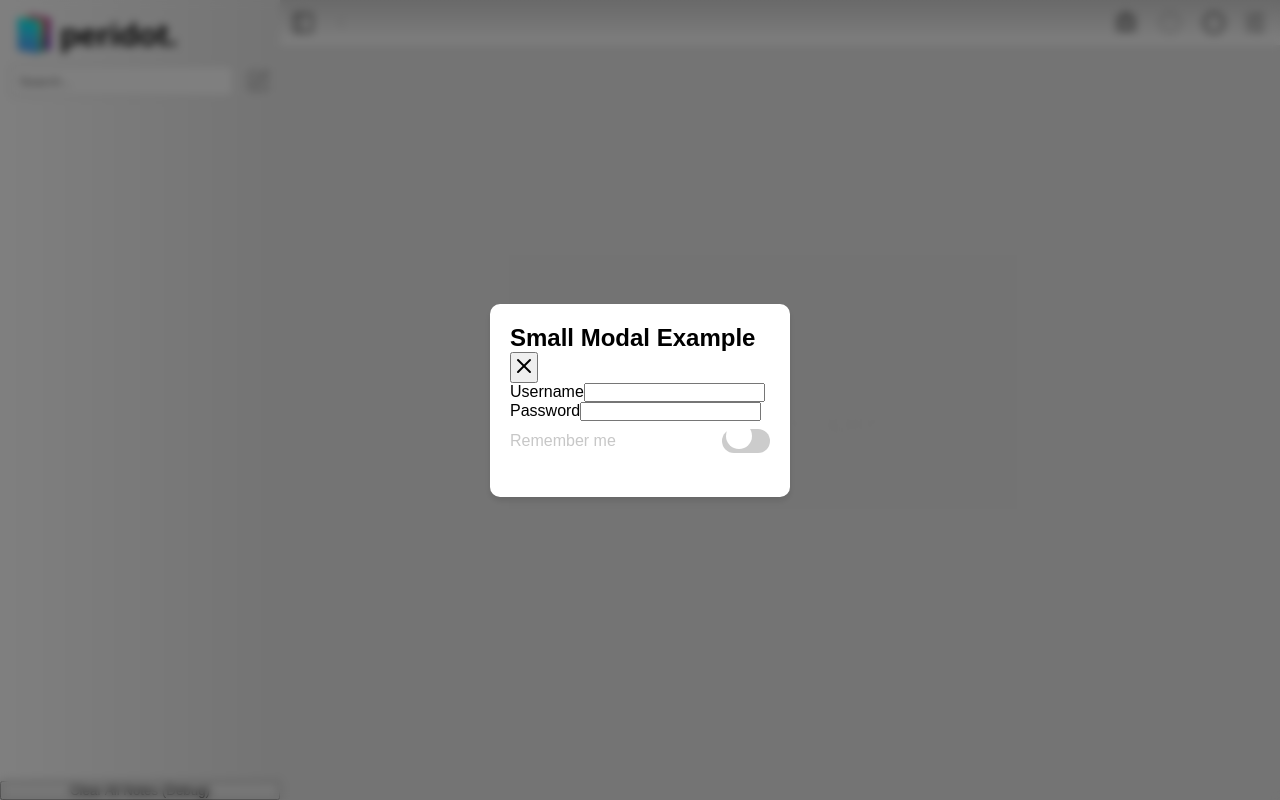
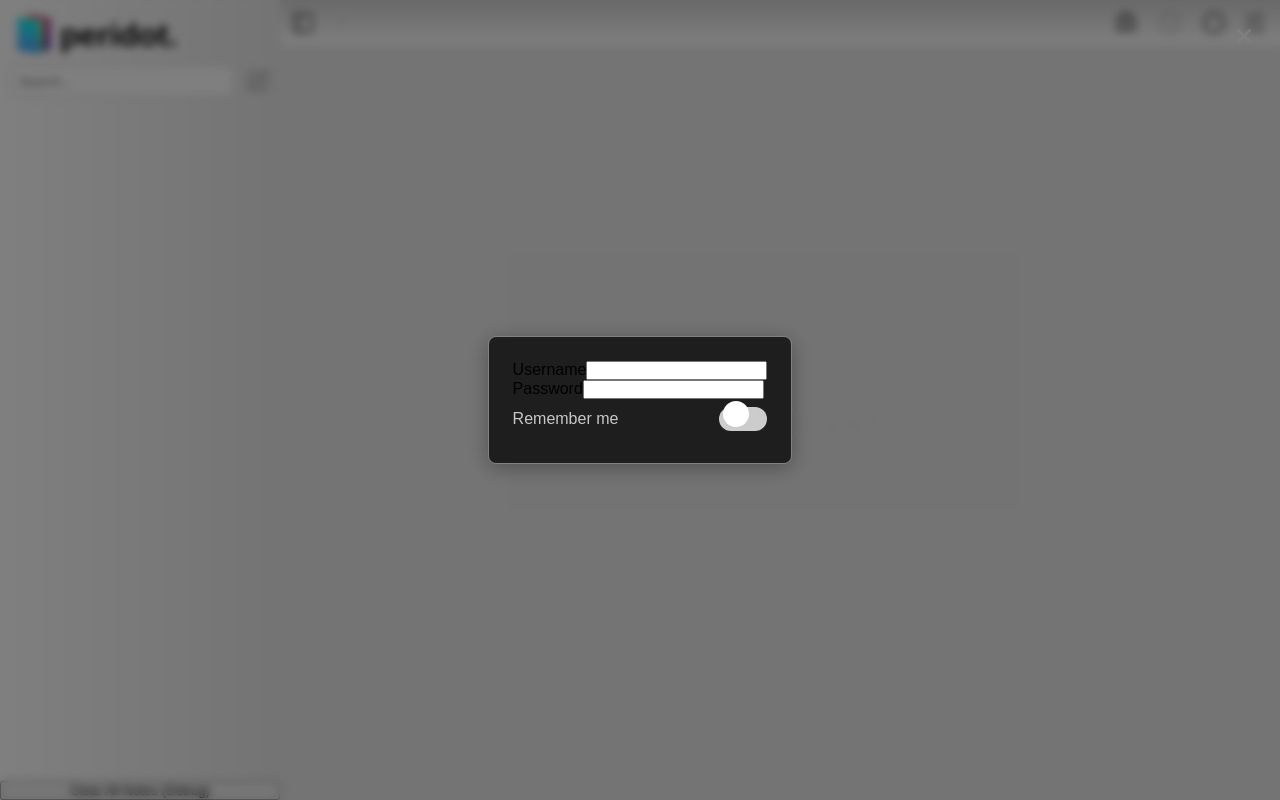
Before and after one commit to streylix/peridot, a React (Vite) app: page / in a window 1280 px wide. Both pictures are taken after a click on the button 1126 px from the left and 22 px from the top of the page. Built offline with nearby package versions, Linux system fonts and the light colour scheme.

Commit message:
getting somewhere

```diff
--- a/src/components/DebugModal.jsx
+++ b/src/components/DebugModal.jsx
@@ -88,7 +88,7 @@ function DebugModal({ currentModal, onClose }) {
 
   const modalProps = {
     small: {
-      title: "Small Modal Example",
+      title: "",
       sections: smallModalSections,
       size: "small"
     },
--- a/src/components/Modal.css
+++ b/src/components/Modal.css
@@ -1,4 +1,66 @@
-.section-button {
+.modal-overlay {
+    position: fixed;
+    top: 0;
+    left: 0;
+    width: 100%;
+    height: 100%;
+    background-color: rgba(0, 0, 0, 0);
+    display: flex;
+    justify-content: center;
+    align-items: center;
+    z-index: 1000;
+    animation: overlayFadeIn 0.3s ease forwards;
+  }
+
+  @keyframes overlayFadeIn {
+    to {
+      background-color: rgba(0, 0, 0, 0.5);
+      backdrop-filter: blur(4px);
+    }
+  }
+
+  .modal-content:not(.small){
+    width: 125vh;
+    height: 75vh;
+  }
+
+.modal-content{
+    opacity: 0;
+    display: flex;
+    border-radius: 8px;
+    position: relative;
+    flex-direction: column;
+    box-shadow: 0 4px 20px rgba(0, 0, 0, 0.3);
+    border: 1px solid rgba(255, 255, 255, 0.1);
+    overflow: hidden;
+    transform: translateY(-20px);
+    animation: modalSlideIn 0.3s ease forwards;
+}
+
+  @keyframes modalSlideIn {
+    to {
+      opacity: 1;
+      transform: translateY(0);
+    }
+  }
+
+  .modal-main {
+    display: flex;
+    flex: 1;
+  }
+
+  .modal-sections {
+    width: 240px;
+    padding: 12px;
+    padding-top: 24px;
+    border-right: 1px solid #404040;
+    background-color: #2b2b2b;
+    display: flex;
+    flex-direction: column;
+    gap: 2px;
+  }
+
+  .section-button {
     width: 100%;
     text-align: left;
     padding: 8px 16px;
@@ -8,6 +70,7 @@
     cursor: pointer;
     border-radius: 4px;
     transition: background-color 0.2s;
+    font-size: 14px;
   }
 
   .section-button:hover {
@@ -19,6 +82,57 @@
     color: white;
   }
 
+  .modal-body {
+    flex: 1;
+    padding: 24px;
+    display: flex;
+    flex-direction: column;
+    gap: 24px;
+    background-color: #1e1e1e;
+  }
+
+  .modal-header {
+    display: flex;
+    justify-content: space-between;
+    align-items: center;
+    padding: 16px 24px;
+    border-bottom: 1px solid #404040;
+  }
+
+  .modal-title {
+    font-size: 20px;
+    color: #ffffff;
+    font-weight: 600;
+  }
+
+  .modal-close {
+    position: fixed;
+    top: 20px;
+    right: 20px;
+    background: none;
+    border: none;
+    color: #808080;
+    cursor: pointer;
+    padding: 4px;
+    border-radius: 4px;
+    transition: color 0.2s;
+  }
+
+  .modal-close:hover {
+    color: #ffffff;
+  }
+
+  .modal-items {
+    display: flex;
+    flex-direction: column;
+    gap: 24px;
+  }
+
+  .modal-item {
+    margin-bottom: 0;
+  }
+
+  /* Preset styles remain unchanged */
   .item-preset {
     display: flex;
     justify-content: space-between;
@@ -27,22 +141,11 @@
     color: #c7c7c7;
   }
 
-  .slider{
-    color: #1c7a43;
-  }
-
-  .item-preset button {
-    padding: 8px 16px;
-    background-color: #1c7a43;
-    border: none;
-    border-radius: 4px;
-    color: white;
-    cursor: pointer;
-    transition: background-color 0.2s;
-  }
-
-  .item-preset button:hover {
-    background-color: #6d28d9;
+  .item-subsection-title {
+    font-size: 20px;
+    color: #ffffff;
+    margin-bottom: 16px;
+    font-weight: 500;
   }
 
   .switch {
@@ -88,48 +191,7 @@
     transform: translateX(24px);
   }
 
-  .text-dropdown select {
-    background-color: #374151;
-    color: #c7c7c7;
-    border: none;
-    padding: 6px 12px;
-    border-radius: 4px;
-    cursor: pointer;
+  /* Hide sections if only one section */
+  .modal-content:has(.modal-sections:only-child) .modal-sections {
+    display: none;
   }
-
-  .icon-text {
-    gap: 12px;
-  }
-
-  .modal-item {
-    margin-bottom: 16px;
-  }
-
-  .modal-overlay {
-    position: fixed;
-    top: 0;
-    left: 0;
-    width: 100%;
-    height: 100%;
-    background-color: rgba(0, 0, 0, 0);
-    display: flex;
-    justify-content: center;
-    align-items: center;
-    z-index: 1000;
-    backdrop-filter: blur(0px);
-    transition: all 0.3s ease-in-out;
-    animation: overlayFadeIn 0.3s ease forwards;
-  }
-
-  .modal-content {
-    background-color: white;
-    border-radius: 10px;
-    padding: 20px;
-    width: 300px;
-    max-width: 90%;
-    position: relative;
-    box-shadow: 0 4px 6px rgba(0, 0, 0, 0.1);
-    opacity: 0;
-    transform: translateY(-20px);
-    animation: modalSlideIn 0.3s ease 0.1s forwards;
-  }
--- a/src/components/Modal.jsx
+++ b/src/components/Modal.jsx
@@ -45,6 +45,13 @@ const ItemPresets = {
       <Icon />
       <span>{label}</span>
     </div>
+  ),
+
+  SUBSECTION: ({ title, children }) => (
+    <div className="item-subsection">
+      <h3 className="item-subsection-title">{title}</h3>
+      {children}
+    </div>
   )
 };
 
@@ -72,15 +79,11 @@ const Modal = ({ isOpen, onClose, sections = [], title, size = 'default' }) => {
 
   return (
       <div className="modal-overlay">
+        <button className="modal-close" onClick={onClose}>
+            <X />
+        </button>
         <div className={`modal-content ${size}`} ref={modalRef}>
-          <div className="modal-header">
-            <h2 className="modal-title">{title}</h2>
-            <button className="modal-close" onClick={onClose}>
-              <X />
-            </button>
-          </div>
-
-          <div className="modal-body">
+          <div className="modal-main">
             {showSections && (
               <div className="modal-sections">
                 {sections.map((section, index) => (
@@ -94,7 +97,7 @@ const Modal = ({ isOpen, onClose, sections = [], title, size = 'default' }) => {
               </div>
             )}
 
-            <div className="modal-items">
+            <div className="modal-body">
               {activeItems.map((item, index) => (
                 <div key={index} className="modal-item">
                   {item.content}
```
Also changed, not shown: 1 other file (tests, documents, lock files or other folders).
